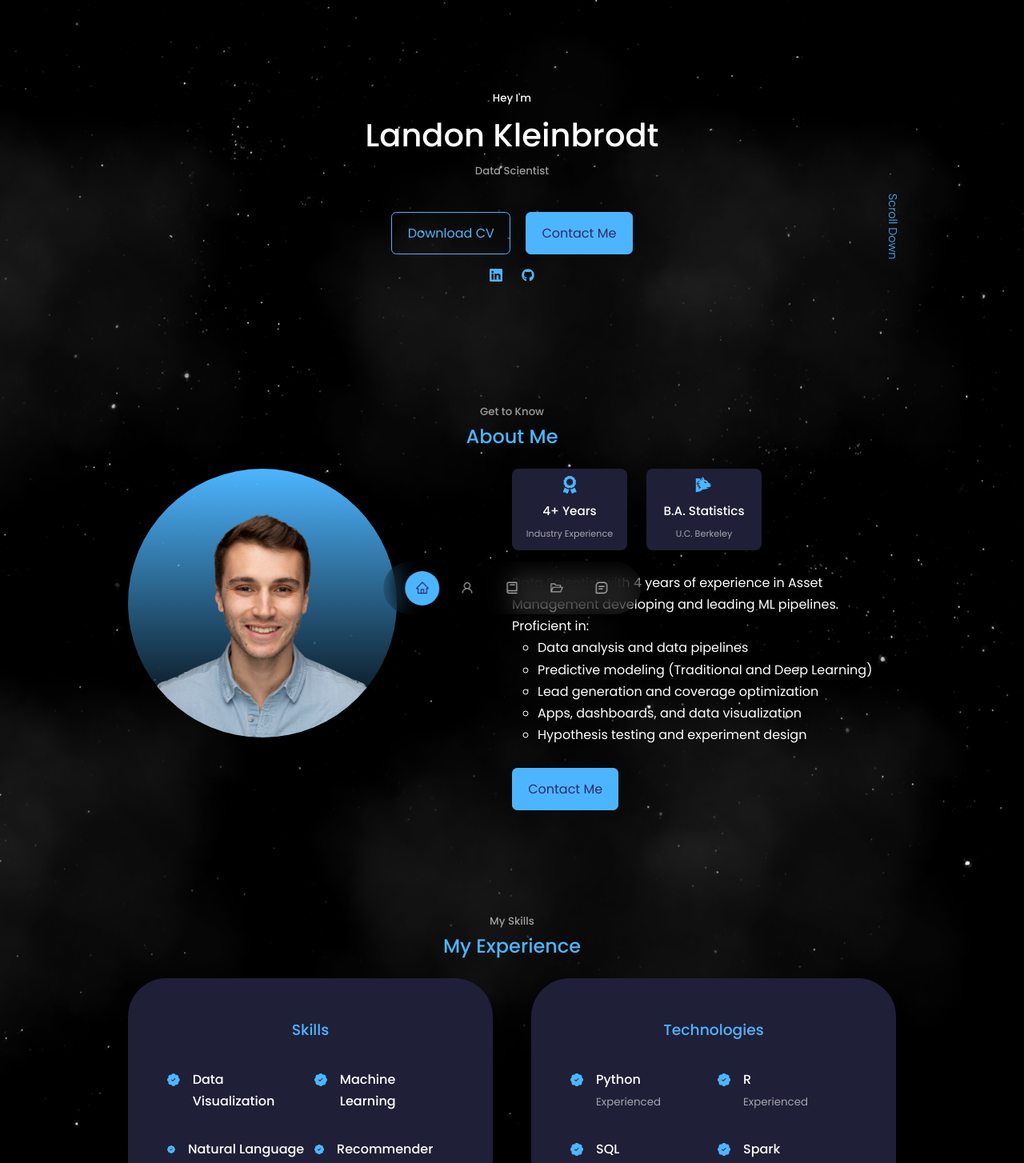
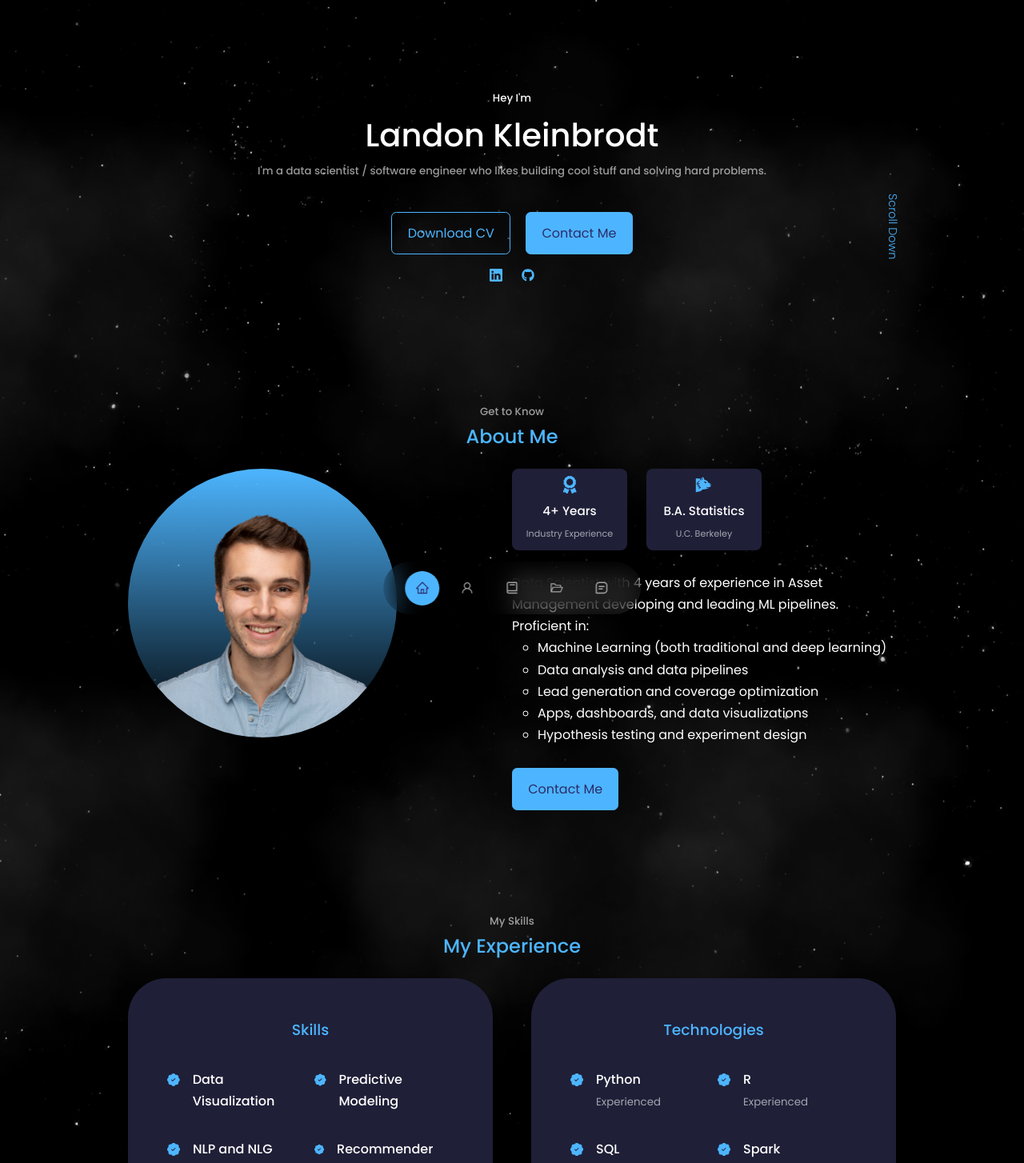
Before and after one commit to lkleinbrodt/portfolio_website, a React (Create React App) app: page / in a window 1280 px wide. Shown: the top 1454 px of the page at 80% size. Built offline with nearby package versions, Linux system fonts and the light colour scheme.

Commit message:
move around

```diff
--- a/package.json
+++ b/package.json
@@ -1,7 +1,7 @@
 {
   "name": "my_website",
   "homepage": "https://lkleinbrodt.github.io/portfolio_website",
-  "version": "0.1.0",
+  "version": "0.1.5",
   "private": true,
   "dependencies": {
     "@testing-library/jest-dom": "^5.16.4",
--- a/src/components/about/About.jsx
+++ b/src/components/about/About.jsx
@@ -43,10 +43,10 @@ const About = () => {
             Data Scientist with 4 years of experience in Asset Management developing
             and leading ML pipelines. Proficient in:<br></br>
             <ul>
+              <li>Machine Learning (both traditional and deep learning)</li>
               <li>Data analysis and data pipelines</li>
-              <li>Predictive modeling (Traditional and Deep Learning)</li>
               <li>Lead generation and coverage optimization</li>
-              <li>Apps, dashboards, and data visualization</li>
+              <li>Apps, dashboards, and data visualizations</li>
               <li>Hypothesis testing and experiment design</li>
             </ul>
           </div>
--- a/src/components/experience/Experience.jsx
+++ b/src/components/experience/Experience.jsx
@@ -21,14 +21,14 @@ const Experience = () => {
             <article className="experience__details">
               <BsPatchCheckFill className="experience__details-icon" />
               <div>
-                <h4>Machine Learning</h4>
+                <h4>Predictive Modeling</h4>
               </div>
             </article>
 
             <article className="experience__details">
               <BsPatchCheckFill className="experience__details-icon" />
               <div>
-                <h4>Natural Language Processing</h4>
+                <h4>NLP and NLG</h4>
               </div>
             </article>
 
--- a/src/components/header/Header.jsx
+++ b/src/components/header/Header.jsx
@@ -8,7 +8,7 @@ const Header = () => {
       <div className="container header__container">
         <h5>Hey I'm</h5>
         <h1>Landon Kleinbrodt</h1>
-        <h5 className="text-light">Data Scientist</h5>
+        <h5 className="text-light">I'm a data scientist / software engineer who likes building cool stuff and solving hard problems.</h5>
         <CTA />
         <HeaderSocials />
         {/* <div className="me">
```
